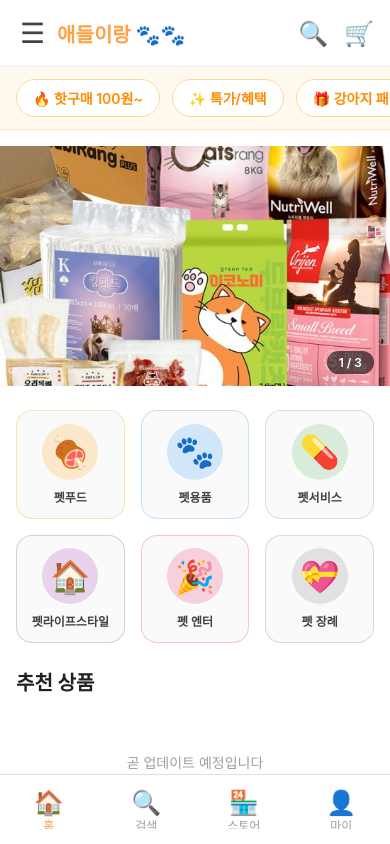
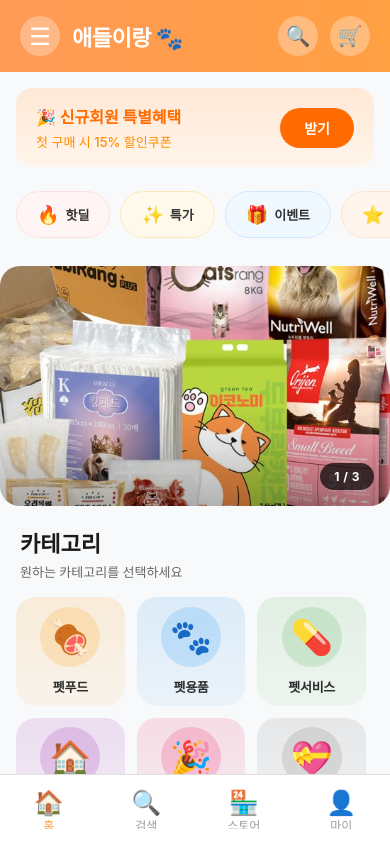
Before and after one commit to SH-Company1/NSW-Pet-Platform, a React Native app: screen /Home in a window 390 px wide. Built offline with nearby package versions, Linux system fonts and the light colour scheme.

Commit message:
design improvements

```diff
--- a/package.json
+++ b/package.json
@@ -15,13 +15,14 @@
     "@react-navigation/native": "^7.1.19",
     "@react-navigation/native-stack": "^7.6.2",
     "expo": "~54.0.23",
+    "expo-linear-gradient": "^15.0.7",
     "expo-status-bar": "~3.0.8",
     "react": "19.1.0",
     "react-dom": "19.1.0",
     "react-native": "0.81.5",
-    "react-native-web": "~0.21.0",
     "react-native-safe-area-context": "^5.6.2",
-    "react-native-screens": "^4.18.0"
+    "react-native-screens": "^4.18.0",
+    "react-native-web": "~0.21.0"
   },
   "devDependencies": {
     "@types/react": "~19.1.0",
--- a/screens/HomeScreen.tsx
+++ b/screens/HomeScreen.tsx
@@ -8,7 +8,9 @@
   SafeAreaView,
   Dimensions,
   Image,
+  Platform,
 } from 'react-native';
+import { LinearGradient } from 'expo-linear-gradient';
 import { useNavigation } from '@react-navigation/native';
 import { NativeStackNavigationProp } from '@react-navigation/native-stack';
 import { useSafeAreaInsets } from 'react-native-safe-area-context';
@@ -50,47 +52,74 @@
         ]}
         showsVerticalScrollIndicator={false}
       >
-        {/* Top Navigation Bar */}
-        <View style={styles.topNavBar}>
+        {/* Top Navigation Bar with Gradient */}
+        <LinearGradient
+          colors={['#FF9A56', '#FFA042']}
+          start={{ x: 0, y: 0 }}
+          end={{ x: 1, y: 0 }}
+          style={styles.topNavBar}
+        >
           <View style={styles.leftSection}>
             <TouchableOpacity style={styles.menuButton}>
               <Text style={styles.menuIcon}>☰</Text>
             </TouchableOpacity>
-            <Text style={styles.logo}>애들이랑 🐾🐾</Text>
+            <Text style={styles.logo}>애들이랑 🐾</Text>
           </View>
           <View style={styles.headerIcons}>
-            <TouchableOpacity>
+            <TouchableOpacity style={styles.iconButton}>
               <Text style={styles.headerIcon}>🔍</Text>
             </TouchableOpacity>
-            <TouchableOpacity>
+            <TouchableOpacity style={styles.iconButton}>
               <Text style={styles.headerIcon}>🛒</Text>
             </TouchableOpacity>
           </View>
+        </LinearGradient>
+
+        {/* Promotional Banner */}
+        <View style={styles.promoBanner}>
+          <LinearGradient
+            colors={['#FFE8D6', '#FFF5EB']}
+            style={styles.promoBannerGradient}
+          >
+            <View style={styles.promoContent}>
+              <View style={styles.promoTextSection}>
+                <Text style={styles.promoTitle}>🎉 신규회원 특별혜택</Text>
+                <Text style={styles.promoSubtitle}>첫 구매 시 15% 할인쿠폰</Text>
+              </View>
+              <TouchableOpacity style={styles.promoButton}>
+                <Text style={styles.promoButtonText}>받기</Text>
+              </TouchableOpacity>
+            </View>
+          </LinearGradient>
         </View>
 
-        {/* Info Bar (예: 핫구매 100원~, 특가/혜택 등) */}
-        <View style={styles.infoBar}>
+        {/* Quick Action Bar */}
+        <View style={styles.quickActionBar}>
           <ScrollView
             horizontal
             showsHorizontalScrollIndicator={false}
-            contentContainerStyle={styles.infoBarContent}
+            contentContainerStyle={styles.quickActionContent}
           >
-            <View style={styles.infoBadge}>
-              <Text style={styles.infoBadgeText}>🔥 핫구매 100원~</Text>
-            </View>
-            <View style={styles.infoBadge}>
-              <Text style={styles.infoBadgeText}>✨ 특가/혜택</Text>
-            </View>
-            <View style={styles.infoBadge}>
-              <Text style={styles.infoBadgeText}>🎁 강아지 패딩 4,800원</Text>
-            </View>
-            <View style={styles.infoBadge}>
-              <Text style={styles.infoBadgeText}>⭐ 베스트</Text>
-            </View>
+            <TouchableOpacity style={[styles.quickActionBadge, styles.hotDeal]}>
+              <Text style={styles.quickActionIcon}>🔥</Text>
+              <Text style={styles.quickActionText}>핫딜</Text>
+            </TouchableOpacity>
+            <TouchableOpacity style={[styles.quickActionBadge, styles.special]}>
+              <Text style={styles.quickActionIcon}>✨</Text>
+              <Text style={styles.quickActionText}>특가</Text>
+            </TouchableOpacity>
+            <TouchableOpacity style={[styles.quickActionBadge, styles.event]}>
+              <Text style={styles.quickActionIcon}>🎁</Text>
+              <Text style={styles.quickActionText}>이벤트</Text>
+            </TouchableOpacity>
+            <TouchableOpacity style={[styles.quickActionBadge, styles.best]}>
+              <Text style={styles.quickActionIcon}>⭐</Text>
+              <Text style={styles.quickActionText}>베스트</Text>
+            </TouchableOpacity>
           </ScrollView>
         </View>
 
-        {/* Horizontal Scrollable Banner Section */}
+        {/* Banner Section with Enhanced Design */}
         <View style={styles.bannerSection}>
           <View style={styles.bannerContainer}>
             <ScrollView
@@ -101,7 +130,6 @@
                 const slideSize = event.nativeEvent.layoutMeasurement.width;
                 const offset = event.nativeEvent.contentOffset.x;
                 const index = Math.round(offset / slideSize);
-                // 인덱스를 배너 개수로 제한
                 const safeIndex = Math.max(0, Math.min(index, banners.length - 1));
                 setCurrentBannerIndex(safeIndex);
               }}
@@ -109,15 +137,22 @@
             >
               {banners.map((banner) => (
                 <View key={banner.id} style={[styles.bannerSlide, { width: containerWidth }]}>
+                  <View style={styles.bannerImageWrapper}>
                     <Image
                       source={banner.image}
                       style={styles.bannerImage}
                       resizeMode="cover"
                     />
+                    {/* Gradient Overlay */}
+                    <LinearGradient
+                      colors={['transparent', 'rgba(0,0,0,0.3)']}
+                      style={styles.bannerOverlay}
+                    />
+                  </View>
                 </View>
               ))}
             </ScrollView>
-            {/* Banner Indicator */}
+            {/* Enhanced Banner Indicator */}
             <View style={styles.bannerIndicator}>
               <Text style={styles.bannerIndicatorText}>
                 {currentBannerIndex + 1} / {banners.length}
@@ -126,14 +161,24 @@
           </View>
         </View>
 
-        {/* Category Grid */}
+        {/* Section Header */}
+        <View style={styles.sectionHeader}>
+          <Text style={styles.sectionHeaderTitle}>카테고리</Text>
+          <Text style={styles.sectionHeaderSubtitle}>원하는 카테고리를 선택하세요</Text>
+        </View>
+
+        {/* Enhanced Category Grid */}
         <View style={styles.categoriesContainer}>
           {MAIN_CATEGORIES.map((category) => (
             <TouchableOpacity
               key={category.id}
-              style={[styles.categoryCard, { borderColor: category.color + '40' }]}
+              style={styles.categoryCard}
               onPress={() => handleCategoryPress(category)}
-              activeOpacity={0.7}
+              activeOpacity={0.8}
+            >
+              <LinearGradient
+                colors={[category.color + '20', category.color + '10']}
+                style={styles.categoryGradient}
               >
                 <View
                   style={[
@@ -144,6 +189,7 @@
                   <Text style={styles.categoryIcon}>{category.icon}</Text>
                 </View>
                 <Text style={styles.categoryName}>{category.name}</Text>
+              </LinearGradient>
             </TouchableOpacity>
           ))}
         </View>
@@ -163,157 +209,350 @@
 const styles = StyleSheet.create({
   container: {
     flex: 1,
-    backgroundColor: '#FFFFFF',
+    backgroundColor: '#F8F9FA',
   },
   scrollContent: {
-    paddingBottom: 80,
+    paddingBottom: 90,
   },
-  // Top Navigation Bar
+  // Top Navigation Bar with Gradient
   topNavBar: {
     flexDirection: 'row',
     justifyContent: 'space-between',
     alignItems: 'center',
-    paddingHorizontal: 16,
-    paddingVertical: 12,
-    backgroundColor: '#FFFFFF',
-    borderBottomWidth: 1,
-    borderBottomColor: '#F0F0F0',
+    paddingHorizontal: 20,
+    paddingVertical: 16,
+    ...Platform.select({
+      ios: {
+        shadowColor: '#000',
+        shadowOffset: { width: 0, height: 2 },
+        shadowOpacity: 0.1,
+        shadowRadius: 8,
+      },
+      android: {
+        elevation: 4,
+      },
+    }),
   },
   leftSection: {
     flexDirection: 'row',
     alignItems: 'center',
-    gap: 8,
+    gap: 12,
   },
   menuButton: {
-    padding: 4,
+    width: 40,
+    height: 40,
+    borderRadius: 20,
+    backgroundColor: 'rgba(255,255,255,0.3)',
+    alignItems: 'center',
+    justifyContent: 'center',
   },
   menuIcon: {
-    fontSize: 28,
-    color: '#424242',
+    fontSize: 24,
+    color: '#FFFFFF',
   },
   logo: {
-    fontSize: 20,
+    fontSize: 22,
     fontWeight: 'bold',
-    color: '#FFA042',
+    color: '#FFFFFF',
+    letterSpacing: -0.5,
   },
   headerIcons: {
     flexDirection: 'row',
-    gap: 16,
+    gap: 12,
     alignItems: 'center',
   },
+  iconButton: {
+    width: 40,
+    height: 40,
+    borderRadius: 20,
+    backgroundColor: 'rgba(255,255,255,0.3)',
+    alignItems: 'center',
+    justifyContent: 'center',
+  },
   headerIcon: {
-    fontSize: 24,
+    fontSize: 20,
   },
-  // Info Bar
-  infoBar: {
-    backgroundColor: '#FFF9F0',
-    borderBottomWidth: 1,
-    borderBottomColor: '#FFE5CC',
+  // Promotional Banner
+  promoBanner: {
+    marginHorizontal: 16,
+    marginTop: 16,
+    marginBottom: 12,
+    borderRadius: 16,
+    overflow: 'hidden',
+    ...Platform.select({
+      ios: {
+        shadowColor: '#FF8C00',
+        shadowOffset: { width: 0, height: 4 },
+        shadowOpacity: 0.15,
+        shadowRadius: 12,
       },
-  infoBarContent: {
+      android: {
+        elevation: 6,
+      },
+    }),
+  },
+  promoBannerGradient: {
+    paddingHorizontal: 20,
+    paddingVertical: 16,
+  },
+  promoContent: {
+    flexDirection: 'row',
+    alignItems: 'center',
+    justifyContent: 'space-between',
+  },
+  promoTextSection: {
+    flex: 1,
+  },
+  promoTitle: {
+    fontSize: 16,
+    fontWeight: 'bold',
+    color: '#FF6B00',
+    marginBottom: 4,
+  },
+  promoSubtitle: {
+    fontSize: 13,
+    color: '#FF8C00',
+    fontWeight: '500',
+  },
+  promoButton: {
+    backgroundColor: '#FF6B00',
+    paddingHorizontal: 24,
+    paddingVertical: 10,
+    borderRadius: 20,
+    ...Platform.select({
+      ios: {
+        shadowColor: '#FF6B00',
+        shadowOffset: { width: 0, height: 2 },
+        shadowOpacity: 0.3,
+        shadowRadius: 4,
+      },
+      android: {
+        elevation: 4,
+      },
+    }),
+  },
+  promoButtonText: {
+    color: '#FFFFFF',
+    fontSize: 14,
+    fontWeight: 'bold',
+  },
+  // Quick Action Bar
+  quickActionBar: {
+    marginBottom: 8,
+  },
+  quickActionContent: {
     paddingHorizontal: 16,
     paddingVertical: 12,
-    gap: 12,
+    gap: 10,
   },
-  infoBadge: {
-    backgroundColor: '#FFFFFF',
-    paddingHorizontal: 16,
-    paddingVertical: 8,
-    borderRadius: 20,
+  quickActionBadge: {
+    paddingHorizontal: 20,
+    paddingVertical: 12,
+    borderRadius: 24,
+    flexDirection: 'row',
+    alignItems: 'center',
+    gap: 6,
+    ...Platform.select({
+      ios: {
+        shadowColor: '#000',
+        shadowOffset: { width: 0, height: 2 },
+        shadowOpacity: 0.08,
+        shadowRadius: 4,
+      },
+      android: {
+        elevation: 3,
+      },
+    }),
+  },
+  hotDeal: {
+    backgroundColor: '#FFF5F5',
     borderWidth: 1,
-    borderColor: '#FFD699',
+    borderColor: '#FFE0E0',
   },
-  infoBadgeText: {
-    fontSize: 14,
+  special: {
+    backgroundColor: '#FFF9EB',
+    borderWidth: 1,
+    borderColor: '#FFE8B8',
+  },
+  event: {
+    backgroundColor: '#F0F9FF',
+    borderWidth: 1,
+    borderColor: '#D0E8FF',
+  },
+  best: {
+    backgroundColor: '#FFF5EC',
+    borderWidth: 1,
+    borderColor: '#FFE4CC',
+  },
+  quickActionIcon: {
+    fontSize: 18,
+  },
+  quickActionText: {
+    fontSize: 13,
     fontWeight: '600',
-    color: '#FF8C00',
+    color: '#333',
   },
   // Banner Section
   bannerSection: {
-    marginTop: 16,
-    marginBottom: 16,
+    marginTop: 8,
+    marginBottom: 20,
     alignItems: 'center',
   },
   bannerContainer: {
     width: containerWidth,
     maxWidth: '100%',
     position: 'relative',
+    borderRadius: 20,
     overflow: 'hidden',
+    ...Platform.select({
+      ios: {
+        shadowColor: '#000',
+        shadowOffset: { width: 0, height: 4 },
+        shadowOpacity: 0.15,
+        shadowRadius: 12,
+      },
+      android: {
+        elevation: 8,
+      },
+    }),
   },
   bannerSlide: {
     alignItems: 'center',
     justifyContent: 'center',
   },
+  bannerImageWrapper: {
+    width: containerWidth,
+    height: 240,
+    position: 'relative',
+  },
   bannerImage: {
     width: containerWidth,
     height: 240,
   },
+  bannerOverlay: {
+    position: 'absolute',
+    bottom: 0,
+    left: 0,
+    right: 0,
+    height: 100,
+  },
   bannerIndicator: {
     position: 'absolute',
-    bottom: 12,
+    bottom: 16,
     right: 16,
-    backgroundColor: 'rgba(0, 0, 0, 0.6)',
-    paddingHorizontal: 12,
-    paddingVertical: 4,
-    borderRadius: 12,
+    backgroundColor: 'rgba(0, 0, 0, 0.7)',
+    paddingHorizontal: 14,
+    paddingVertical: 6,
+    borderRadius: 16,
   },
   bannerIndicatorText: {
     color: '#FFFFFF',
     fontSize: 12,
-    fontWeight: '600',
+    fontWeight: 'bold',
+    letterSpacing: 0.5,
   },
-  // Categories
+  // Section Header
+  sectionHeader: {
+    paddingHorizontal: 20,
+    marginBottom: 16,
+  },
+  sectionHeaderTitle: {
+    fontSize: 22,
+    fontWeight: 'bold',
+    color: '#1A1A1A',
+    marginBottom: 4,
+  },
+  sectionHeaderSubtitle: {
+    fontSize: 13,
+    color: '#666',
+    fontWeight: '500',
+  },
+  // Enhanced Categories
   categoriesContainer: {
     flexDirection: 'row',
     flexWrap: 'wrap',
     paddingHorizontal: 16,
-    gap: 16,
-    marginTop: 8,
+    gap: 12,
+    marginBottom: 20,
   },
   categoryCard: {
     width: CARD_SIZE,
     height: CARD_SIZE,
-    backgroundColor: '#FAFAFA',
-    borderRadius: 16,
-    borderWidth: 1,
+    borderRadius: 20,
+    overflow: 'hidden',
+    ...Platform.select({
+      ios: {
+        shadowColor: '#000',
+        shadowOffset: { width: 0, height: 3 },
+        shadowOpacity: 0.1,
+        shadowRadius: 8,
+      },
+      android: {
+        elevation: 4,
+      },
+    }),
+  },
+  categoryGradient: {
+    width: '100%',
+    height: '100%',
     alignItems: 'center',
     justifyContent: 'center',
     padding: 12,
   },
   iconContainer: {
-    width: 56,
-    height: 56,
-    borderRadius: 28,
+    width: 60,
+    height: 60,
+    borderRadius: 30,
     alignItems: 'center',
     justifyContent: 'center',
-    marginBottom: 8,
+    marginBottom: 10,
+    ...Platform.select({
+      ios: {
+        shadowColor: '#000',
+        shadowOffset: { width: 0, height: 2 },
+        shadowOpacity: 0.15,
+        shadowRadius: 4,
+      },
+      android: {
+        elevation: 3,
+      },
+    }),
   },
   categoryIcon: {
-    fontSize: 32,
+    fontSize: 34,
   },
   categoryName: {
-    fontSize: 12,
-    fontWeight: '600',
-    color: '#424242',
+    fontSize: 13,
+    fontWeight: '700',
+    color: '#2C2C2C',
     textAlign: 'center',
+    letterSpacing: -0.3,
   },
   // Bottom Section
   bottomSection: {
-    paddingHorizontal: 16,
-    marginTop: 24,
+    paddingHorizontal: 20,
+    marginTop: 16,
+    marginBottom: 40,
   },
   sectionTitle: {
-    fontSize: 20,
+    fontSize: 22,
     fontWeight: 'bold',
     marginBottom: 16,
-    color: '#212121',
+    color: '#1A1A1A',
+    letterSpacing: -0.5,
   },
   placeholder: {
-    padding: 40,
+    backgroundColor: '#FFFFFF',
+    padding: 50,
     alignItems: 'center',
+    borderRadius: 20,
+    borderWidth: 1,
+    borderColor: '#E8E8E8',
+    borderStyle: 'dashed',
   },
   placeholderText: {
-    fontSize: 14,
-    color: '#9E9E9E',
+    fontSize: 15,
+    color: '#999',
+    fontWeight: '500',
   },
 });
```
Also changed, not shown: 1 other file (tests, documents, lock files or other folders). Lines whose indentation alone changed are shown as unchanged.
